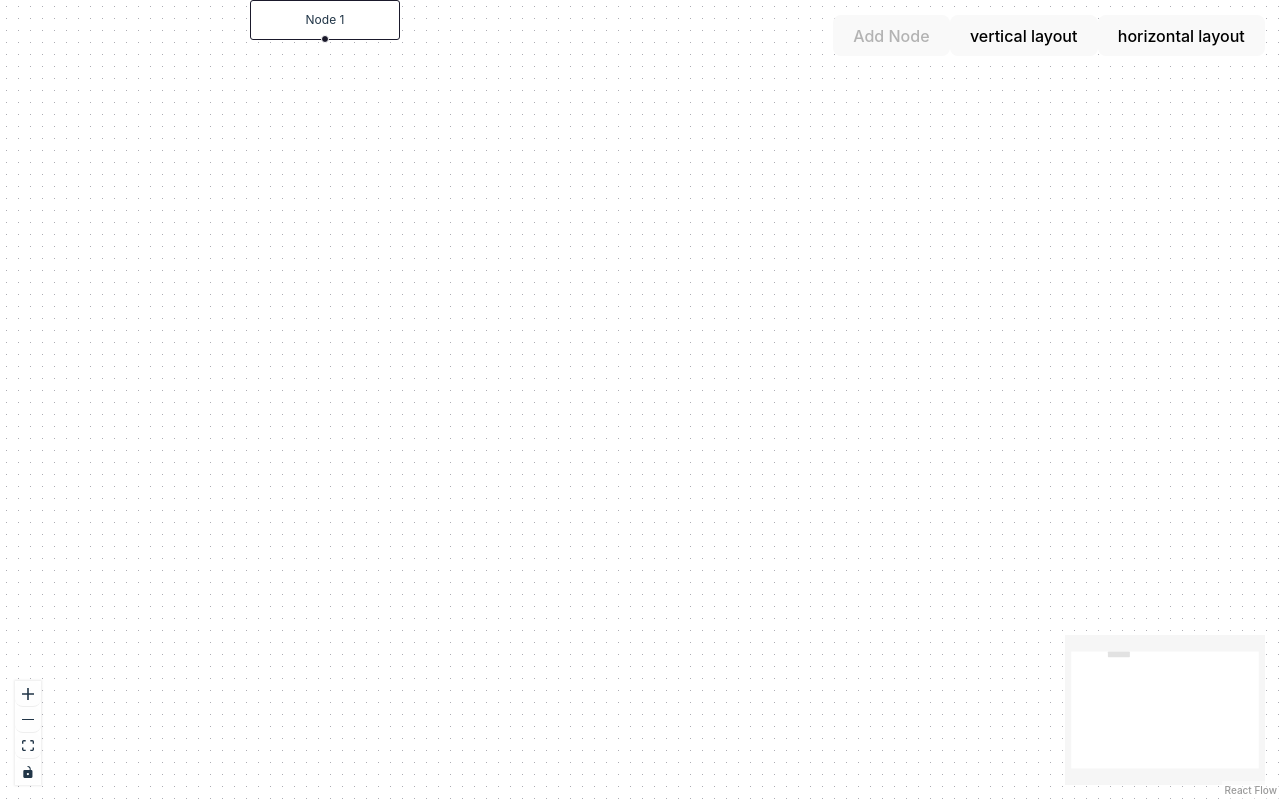
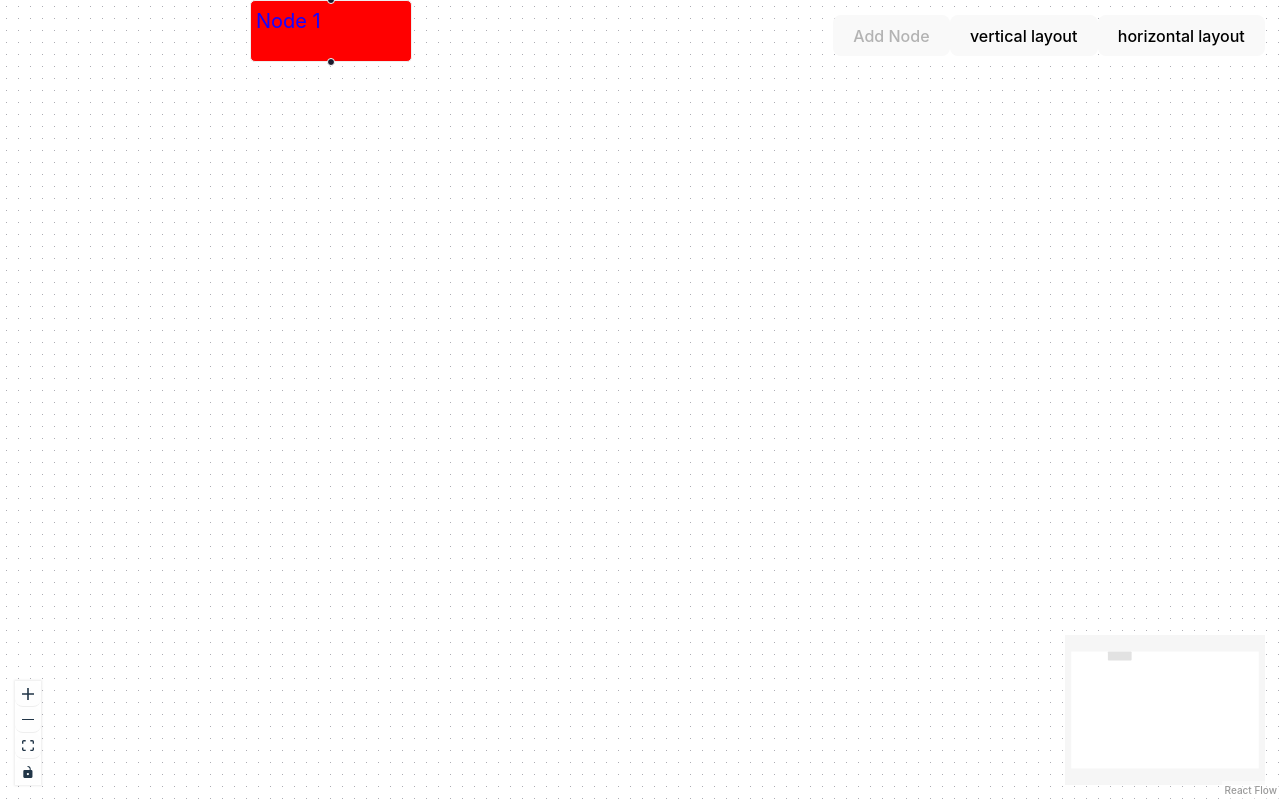
Before and after one commit to ryan3971/chatgpt-organization-and-navigation-tool, a React (Vite) app in the folder react-flow-app/: page / in a window 1280 px wide. Built offline with nearby package versions, Linux system fonts and the light colour scheme.

Commit message:
Added Custom Node

```diff
--- a/react-flow-app/src/App.jsx
+++ b/react-flow-app/src/App.jsx
@@ -11,9 +11,13 @@ import {
 	addEdge,
 	useOnSelectionChange,
 } from "@xyflow/react";
+
 import dagre from "dagre";
 
 import "@xyflow/react/dist/style.css";
+import "./custom-node.css";
+
+import customNode from "./CustomNode";
 
 const dagreGraph = new dagre.graphlib.Graph();
 dagreGraph.setDefaultEdgeLabel(() => ({}));
@@ -24,11 +28,16 @@ const nodeHeight = 36;
 const initialNodes = [
 	{
 		id: "1",
-		type: "input",
+		type: "customNode",
+		// set the label of the node
 		data: { label: "Node 1" },
 		position: { x: 250, y: 0 },
 	},
 ];
+// we define the nodeTypes outside of the component to prevent re-renderings
+// you could also use useMemo inside the component
+const nodeTypes = { customNode: customNode};
+
 
 const initialEdges = [];
 
@@ -107,6 +116,7 @@ const Flow = () => {
 		// Create a new node
 		const newNode = {
 			id: `${nodeId++}`,
+			type: "customNode",
 			data: { label: `Node ${nodeId}` },
 			position: { x: selectedNode.position.x + 100, y: selectedNode.position.y + 100 },
 		};
@@ -143,6 +153,7 @@ const Flow = () => {
 				onEdgesChange={onEdgesChange}
 				onConnect={onConnect}
 				onNodeClick={(event, node) => setSelectedNode(node)}
+				nodeTypes={nodeTypes}
 			>
 				<Panel position="top-right">
 					<button onClick={addNode} disabled={!selectedNode}>
--- /dev/null
+++ b/react-flow-app/src/CustomNode.jsx
@@ -0,0 +1,12 @@
+import { Handle, Position } from "@xyflow/react";
+
+function CustomNode({ data, isConnectable }) {
+	return (
+		<div className="custom-node">
+			<Handle type="target" position={Position.Top} isConnectable={isConnectable} />
+			<div className="custom-node_label">{data.label}</div>
+			<Handle type="source" position={Position.Bottom} id="a" isConnectable={isConnectable} />
+		</div>
+	);}
+
+export default CustomNode;
--- /dev/null
+++ b/react-flow-app/src/custom-node.css
@@ -0,0 +1,14 @@
+.custom-node {
+  height: 50px;
+  width: 150px;
+  border: 1px solid #eee;
+  padding: 5px;
+  border-radius: 5px;
+  background: rgb(255, 0, 0);
+}
+
+.custom-node_label {
+  display: block;
+  color: #1504ff;
+  font-size: 20px;
+}
```
